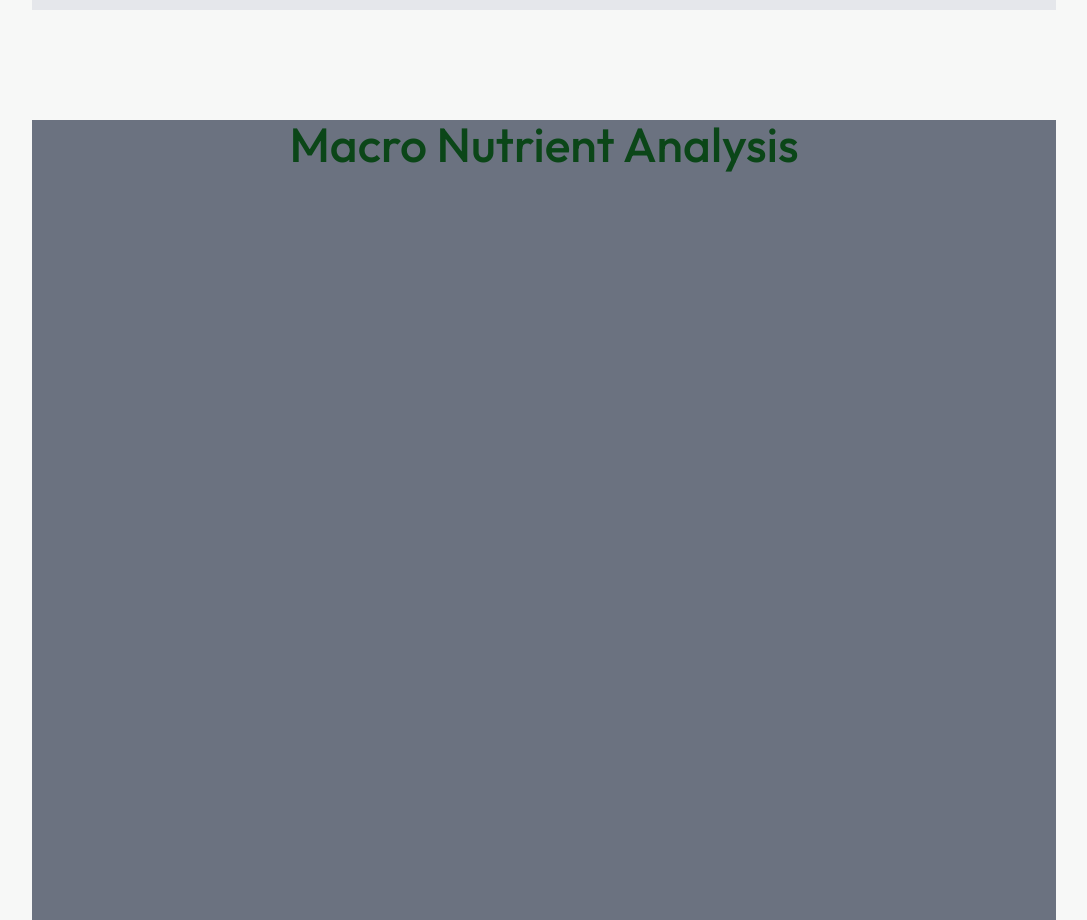
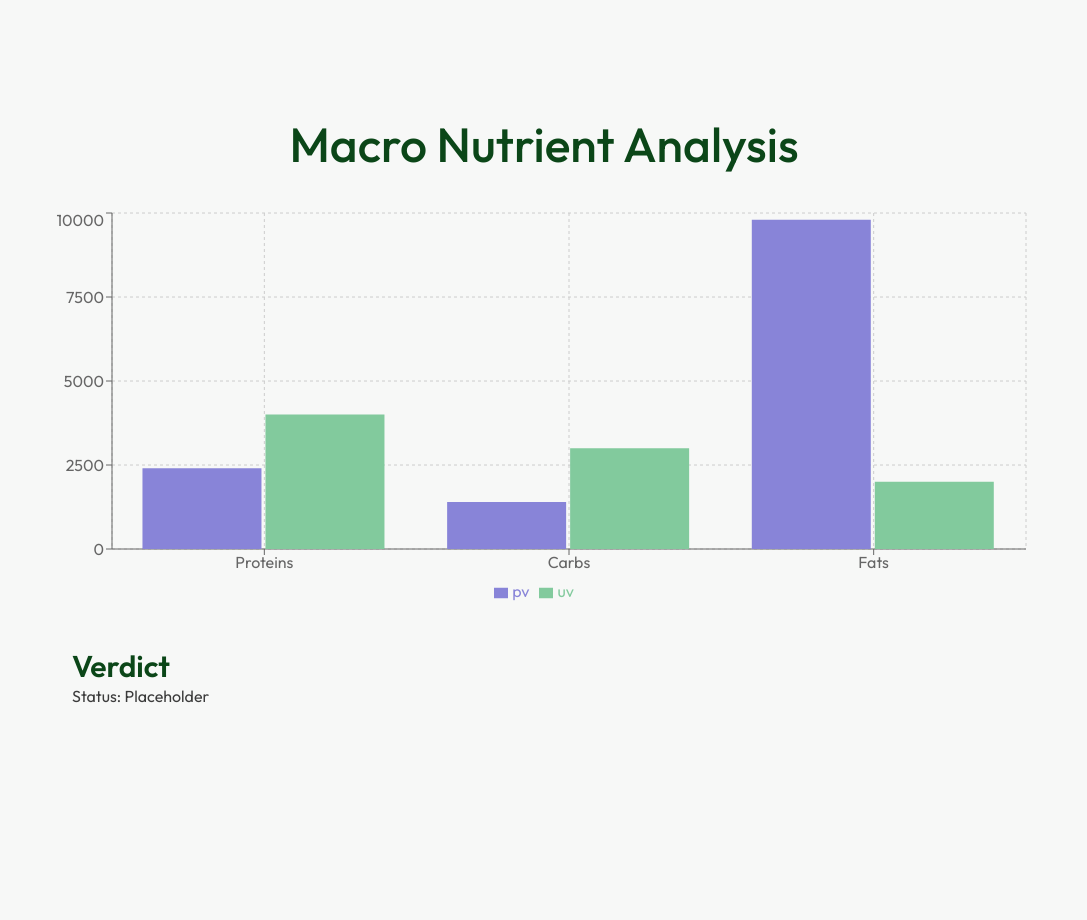
Before and after one commit to Navadeep-Reddy/HealthQuick, a React (Vite) app in the folder client/: page / in a window 1280 px wide. Shown: the part 900-1820 px from the top of the page, without its empty margins (96-1183 px from the left). Built offline with nearby package versions, Linux system fonts and the light colour scheme; no server answers; sample sign-in values are in the browser's storage.

Commit message:
Created marco analysis chart and api to get total nutrients by user id

```diff
--- a/client/src/components/Hero.jsx
+++ b/client/src/components/Hero.jsx
@@ -6,7 +6,7 @@ import MealBox from './MealBox'
 
 const Hero = () => {
   return (
-    <div className='w-[80%] mx-auto my-[110px]  h-[100vh] bg-gray-200'>
+    <div className='w-[80%] mx-auto my-[110px]  h-[100vh]'>
       <Navigation />
       <Greeting />
       <MealBox />
--- a/client/src/components/MarcoAnal.jsx
+++ b/client/src/components/MarcoAnal.jsx
@@ -1,9 +1,16 @@
 import React from 'react'
-
+import PercentageChart from './PercentageChart'
 const MarcoAnal = () => {
   return (
-    <div className='w-[80%] mx-auto h-[100vh] bg-gray-500'>
+    <div className='w-[80%] mx-auto h-[100vh] '>
       <h1 className='text-5xl text-center font-medium text-DGreen'>Macro Nutrient Analysis</h1>
+      <PercentageChart />
+      <div className='w-full flex flex-col mx-10 justif'>
+        <h1 className='text-3xl font-semibold text-DGreen'>Verdict</h1>
+        <div>
+          <p className='text-TBlack'>Status: Placeholder</p>
+        </div>
+      </div>
     </div>
   )
 }
--- a/client/src/components/MealBox.jsx
+++ b/client/src/components/MealBox.jsx
@@ -5,6 +5,7 @@
   import { useUser } from "../context/UserContext";
 
   const MealBox = () => {
+    const [message, setMessage] = useState(false)
     const [mealsList, setMealsList] = useState([""]);
     const [result, setResult] = useState([
       { name: 'Proteins', value: 0 },
@@ -40,6 +41,8 @@
           UserEmail: userDetails.email,
           UserId: userDetails.id
         });
+        setMessage(true)
+
       }
       catch(error){
         console.error('Error posting meal', error)
@@ -61,6 +64,10 @@
             Save
             </button>
           )
+          }
+          {message && (
+            <p className='my-2'>Your meal has been logged</p>
+          )
 
           }
         </div>
--- /dev/null
+++ b/client/src/components/PercentageChart.jsx
@@ -0,0 +1,56 @@
+import React, { PureComponent } from 'react';
+import { BarChart, Bar, Rectangle, XAxis, YAxis, CartesianGrid, Tooltip, Legend, ResponsiveContainer } from 'recharts';
+
+const data = [
+  {
+    name: 'Proteins',
+    uv: 4000,
+    pv: 2400,
+    amt: 2400,
+  },
+  {
+    name: 'Carbs',
+    uv: 3000,
+    pv: 1398,
+    amt: 2210,
+  },
+  {
+    name: 'Fats',
+    uv: 2000,
+    pv: 9800,
+    amt: 2290,
+  },
+
+];
+
+export default class Example extends PureComponent {
+  static demoUrl = 'https://codesandbox.io/p/sandbox/simple-bar-chart-72d7y5';
+
+  render() {
+    return (
+    <div className='w-full h-[400px] my-10'>
+      <ResponsiveContainer width="100%" height="100%">
+        <BarChart
+          width={500}
+          height={300}
+          data={data}
+          margin={{
+            top: 5,
+            right: 30,
+            left: 20,
+            bottom: 5,
+          }}
+        >
+          <CartesianGrid strokeDasharray="3 3" />
+          <XAxis dataKey="name" />
+          <YAxis />
+          <Tooltip />
+          <Legend />
+          <Bar dataKey="pv" fill="#8884d8" activeBar={<Rectangle fill="pink" stroke="blue" />} />
+          <Bar dataKey="uv" fill="#82ca9d" activeBar={<Rectangle fill="gold" stroke="purple" />} />
+        </BarChart>
+      </ResponsiveContainer>
+      </div>
+    );
+  }
+}
```
Also changed, not shown: 2 other files (tests, documents, lock files or other folders).
